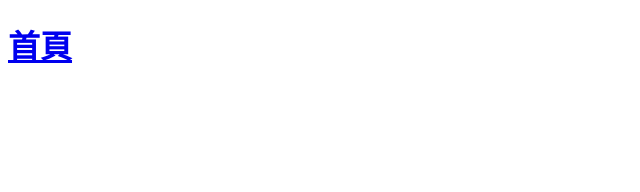
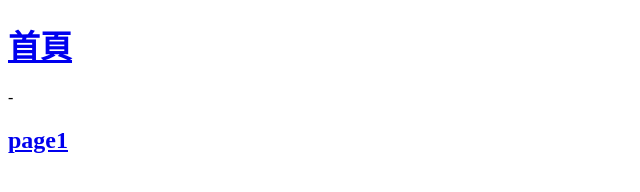
Before and after one commit to rlfabm/rlfabm.github.io, a plain HTML site: page index.html in a window 1280 px wide. Shown: the whole page, without its empty margins (0-640 px from the left). Drawn offline with Linux system fonts and the light colour scheme.

Commit message:
add page1

```diff
--- a/index.html
+++ b/index.html
@@ -6,5 +6,6 @@
   </head>
   <body>
     <h1><a href="https://web.andyjhang.com">首頁</a></h1>
+	-<h2><a href="https://web.andyjhang.com/page1">page1</a></h2>
   </body>
 </html>
```
